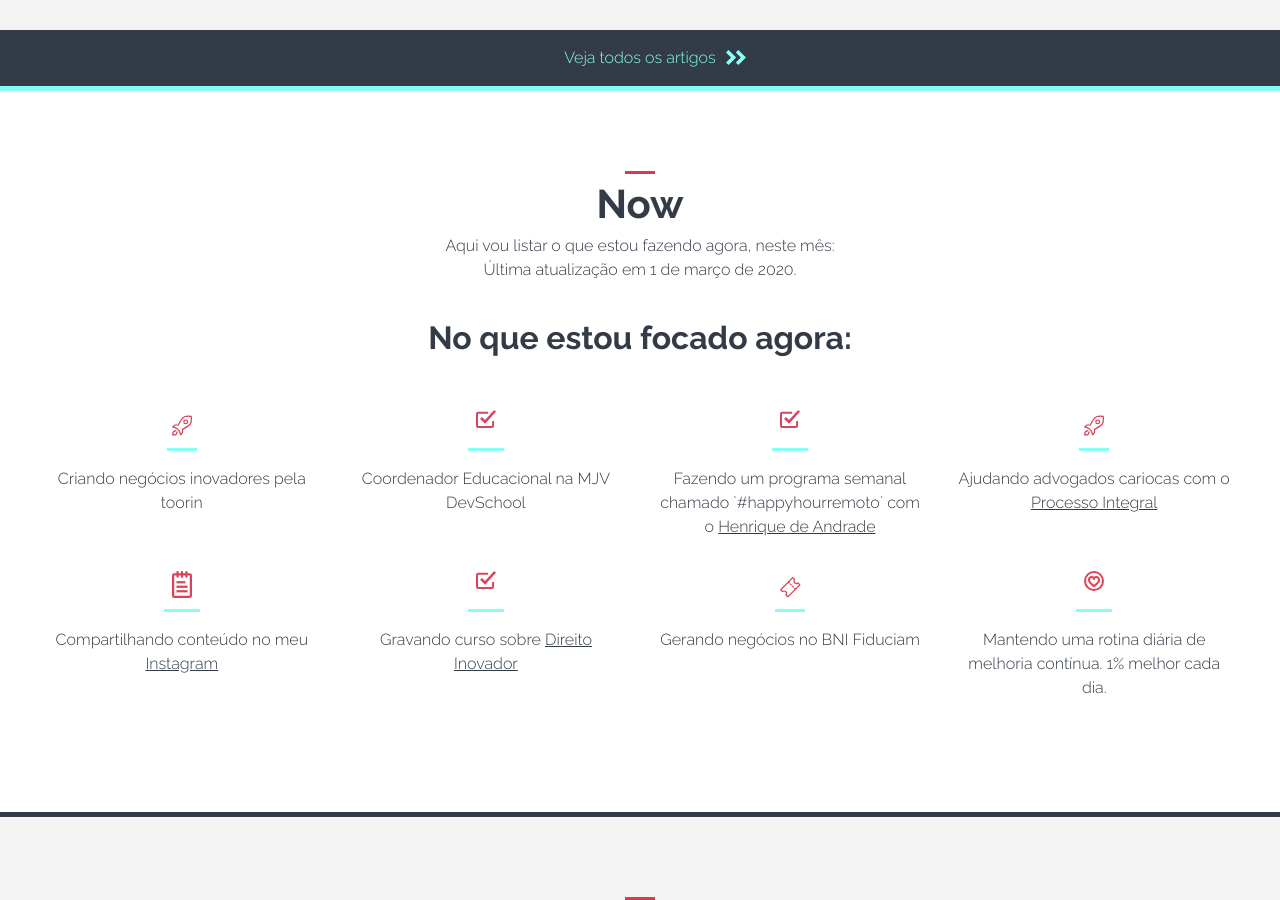
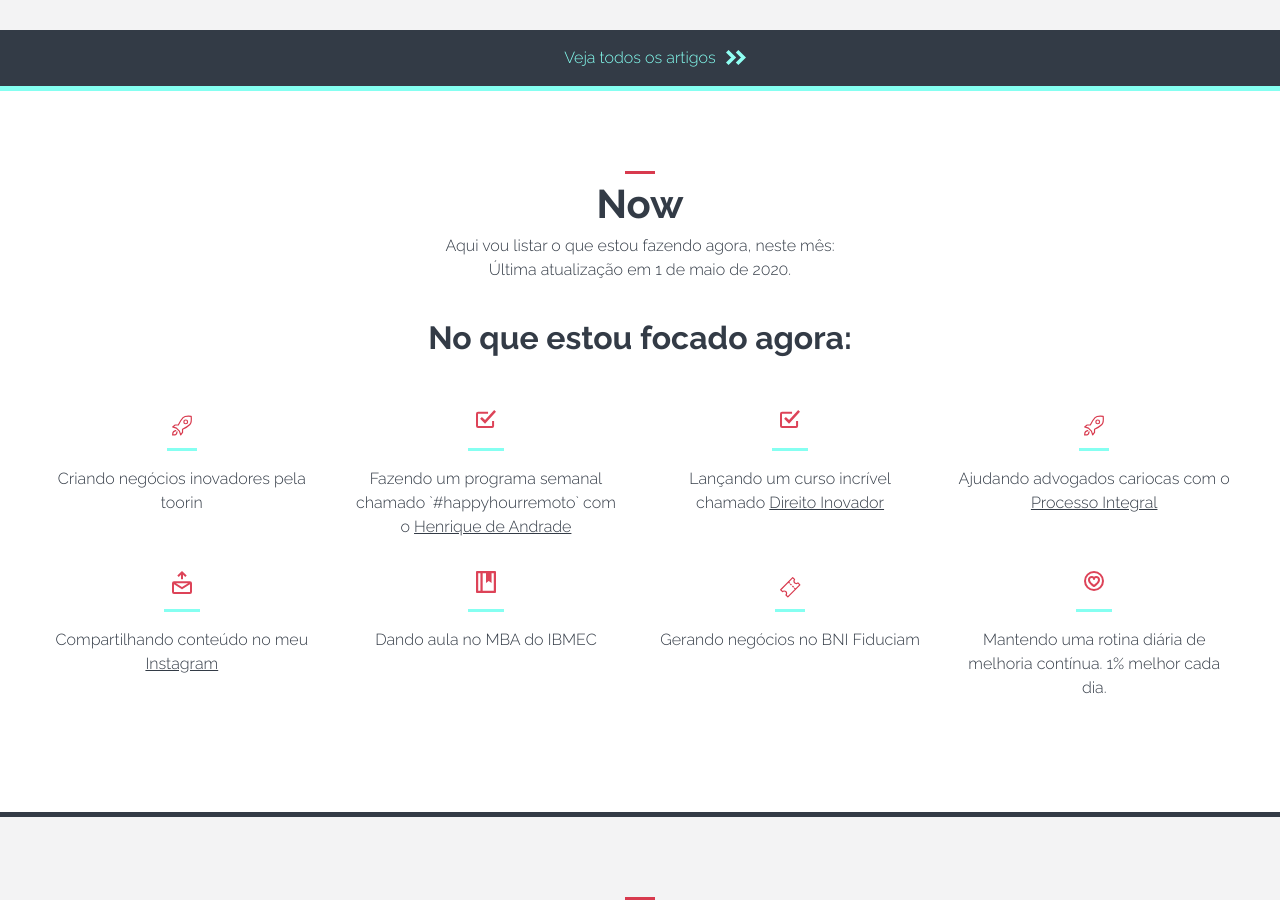
Before and after one commit to pedromarins/pedromarins.github.io, a Jekyll site: the page built from index.html, in a window 1280 px wide and 900 px high, scrolled down 2640 px. Built offline with Jekyll 4.4.1, drawn with Linux system fonts in a browser that asks for light colours.

Commit message:
Update de Maio de 2020

```diff
--- a/_data/now.yml
+++ b/_data/now.yml
@@ -1,20 +1,20 @@
 - content: Criando negócios inovadores pela toorin
   type: project
 
-- content: Coordenador Educacional na MJV DevSchool
+- content: Fazendo um programa semanal chamado `#happyhourremoto` com o <a href="http://henriquedeandrade.com.br">Henrique de Andrade</a>
   type: course
 
-- content: Fazendo um programa semanal chamado `#happyhourremoto` com o <a href="http://henriquedeandrade.com.br">Henrique de Andrade</a>
+- content: Lançando um curso incrível chamado <a href="http://direitoinovador.com.br">Direito Inovador</a>
   type: course
 
 - content: Ajudando advogados cariocas com o <a href="http://processointegral.com">Processo Integral</a>
   type: project
 
 - content: Compartilhando conteúdo no meu <a href="http://instagram.com/opedromarins">Instagram</a>
-  type: blog
+  type: newsletter
 
-- content: Gravando curso sobre <a href="http://direitoinovador.com.br">Direito Inovador</a>
-  type: course
+- content: Dando aula no MBA do IBMEC
+  type: book
 
 - content: Gerando negócios no BNI Fiduciam
   type: event
--- a/index.html
+++ b/index.html
@@ -35,7 +35,7 @@ title: Home
 
 <section class="now">
 	<h2 class="now-title">Now</h2>
-	<p class="now-text">Aqui vou listar o que estou fazendo agora, neste mês: <br> Última atualização em 1 de março de 2020.</p>
+	<p class="now-text">Aqui vou listar o que estou fazendo agora, neste mês: <br> Última atualização em 1 de maio de 2020.</p>
 	<ul class="now-list">
 		<h3 class="now-list--title">No que estou focado agora:</h3>
 		{% for now in site.data.now %}
```
